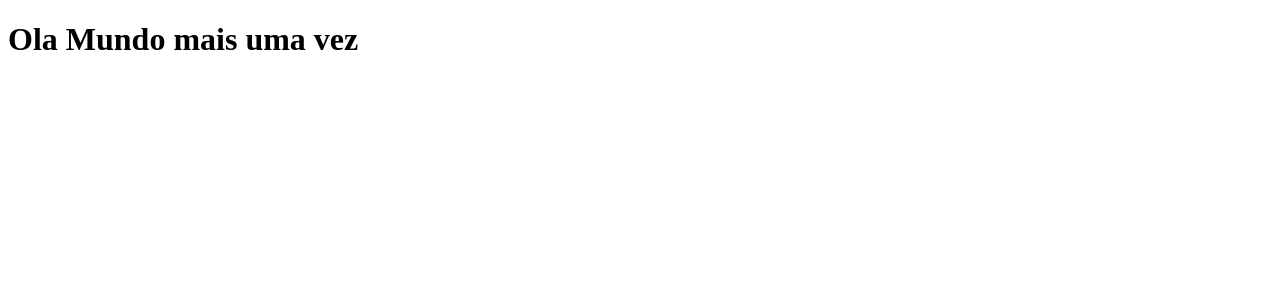
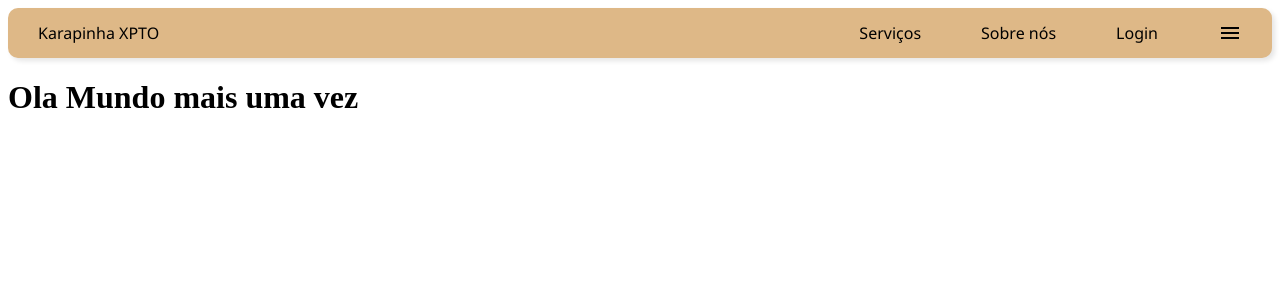
Before and after one commit to williamazevedo1610/KarapinhaXPTO, an Angular app: page / in a window 1280 px wide. Shown: the top 300 px of the page. Built offline with nearby package versions, Linux system fonts and the light colour scheme.

Commit message:
Barra de Mneu: primeira versão

```diff
--- a/src/app/app.component.html
+++ b/src/app/app.component.html
@@ -1 +1,3 @@
+<app-menu></app-menu>
+
 <h1>Ola Mundo mais uma vez</h1>
--- a/src/app/components/menu/menu.component.css
+++ b/src/app/components/menu/menu.component.css
@@ -0,0 +1,65 @@
+*{
+    margin: 0;
+    padding: 0;
+}
+
+.menuBar{
+    background-color: burlywood;
+    box-shadow: 3px 3px 5px rgba(0, 0, 0, 0.1);
+    font-family: 'Segoe UI', Tahoma, Geneva, Verdana, sans-serif;
+    border-radius: 10px 10px 10px 10px;
+}
+
+.menuBar ul{
+    width: 100%;
+    list-style: none;
+    display: flex;
+    justify-content: flex-end;
+    align-items: center;
+}
+
+.menuBar li{
+    height: 50px;
+}
+
+.menuBar a{
+    height: 100%;
+    padding: 0 30px;
+    text-decoration: none;
+    display: flex;
+    align-items: center;
+    color: black;
+}
+
+.menuBar a:hover{
+    background-color: #f0f0f0;
+}
+
+.menuBar li:first-child{
+    margin-right: auto;
+
+}
+
+#sideBar{
+    position: fixed;
+    top: 0;
+    right: 0;
+    height: 100vh;
+    width: 250px;
+    z-index: 999;
+    background-color: white;
+    backdrop-filter: blur(10px);
+    box-shadow: -10px 0 10px rgba(0, 0, 0, 0.2);
+    display: none;
+    flex-direction: column;
+    align-items: flex-start;
+    justify-content: flex-start;
+}
+
+#sideBar li{
+    width: 100%;
+}
+
+#sideBar a{
+    width: 100%;
+}
--- a/src/app/components/menu/menu.component.html
+++ b/src/app/components/menu/menu.component.html
@@ -1 +1,26 @@
-<p>menu works!</p>
+
+<nav class="menuBar">
+    <ul id="sideBar">
+        <li><a href="#">Karapinha XPTO</a></li>
+        <li><a href="#">Serviços</a></li>
+        <li><a href="#">Sobre nós</a></li>
+        <li><a href="#">Login</a></li>
+    </ul>
+    </nav>
+
+<nav class="menuBar">
+<ul>
+    <li><a href="#">Karapinha XPTO</a></li>
+    <li><a href="#">Serviços</a></li>
+    <li><a href="#">Sobre nós</a></li>
+    <li><a href="#">Login</a></li>
+    <li onclick="mostrarSideBar()"><a href="#"><svg xmlns="http://www.w3.org/2000/svg" height="24" viewBox="0 -960 960 960" width="24"><path d="M120-240v-80h720v80H120Zm0-200v-80h720v80H120Zm0-200v-80h720v80H120Z"/></svg></a></li>
+</ul>
+</nav>
+
+<script>
+   function mostrarSideBar(){
+        const sideBar = document.getElementById('sideBar');
+        sideBar.style.display = 'flex';
+    }
+</script>
```
Also changed, not shown: src/app/components/menu/close_FILL0_wght400_GRAD0_opsz24.svg (added), src/app/components/menu/menu_FILL0_wght400_GRAD0_opsz24.svg (added).
